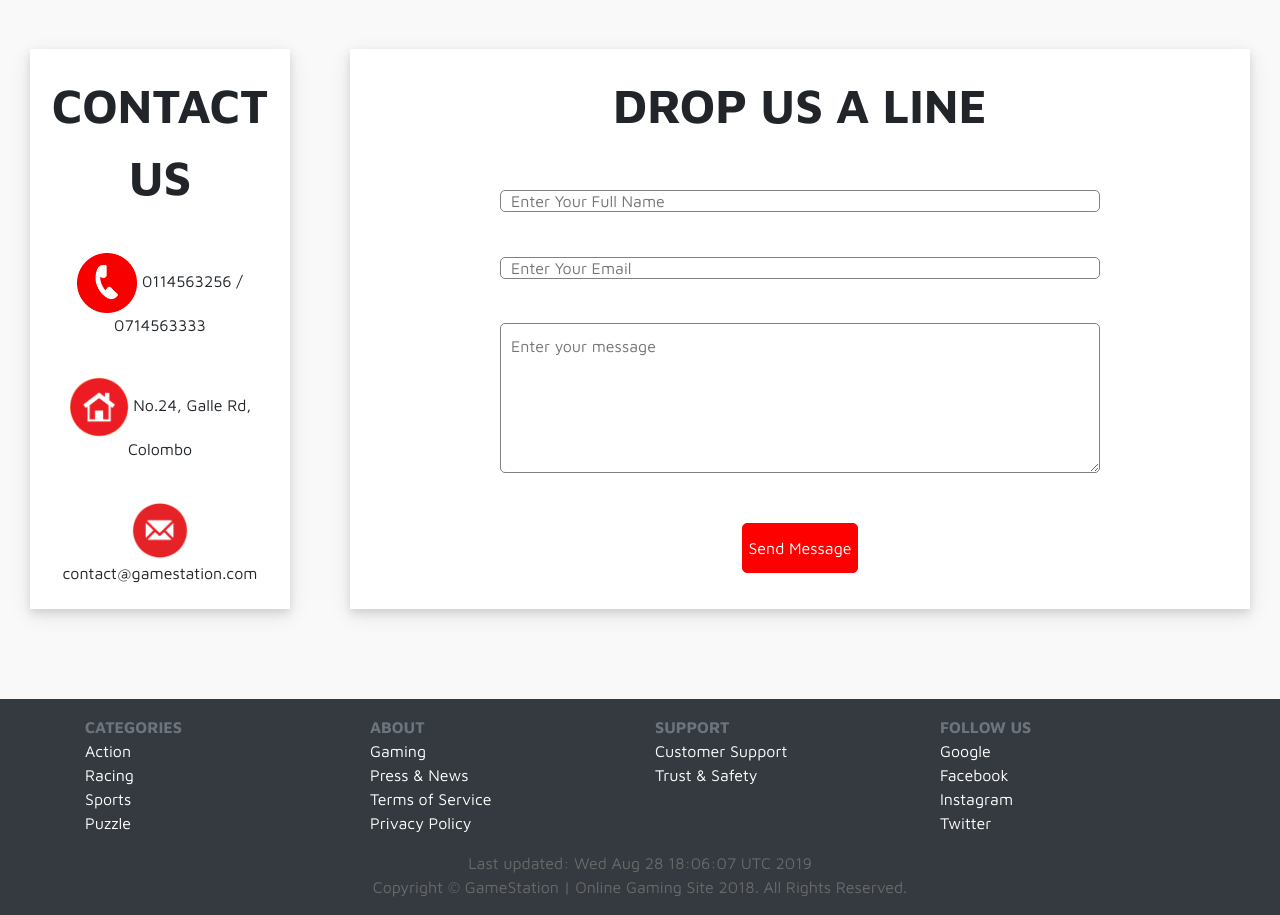
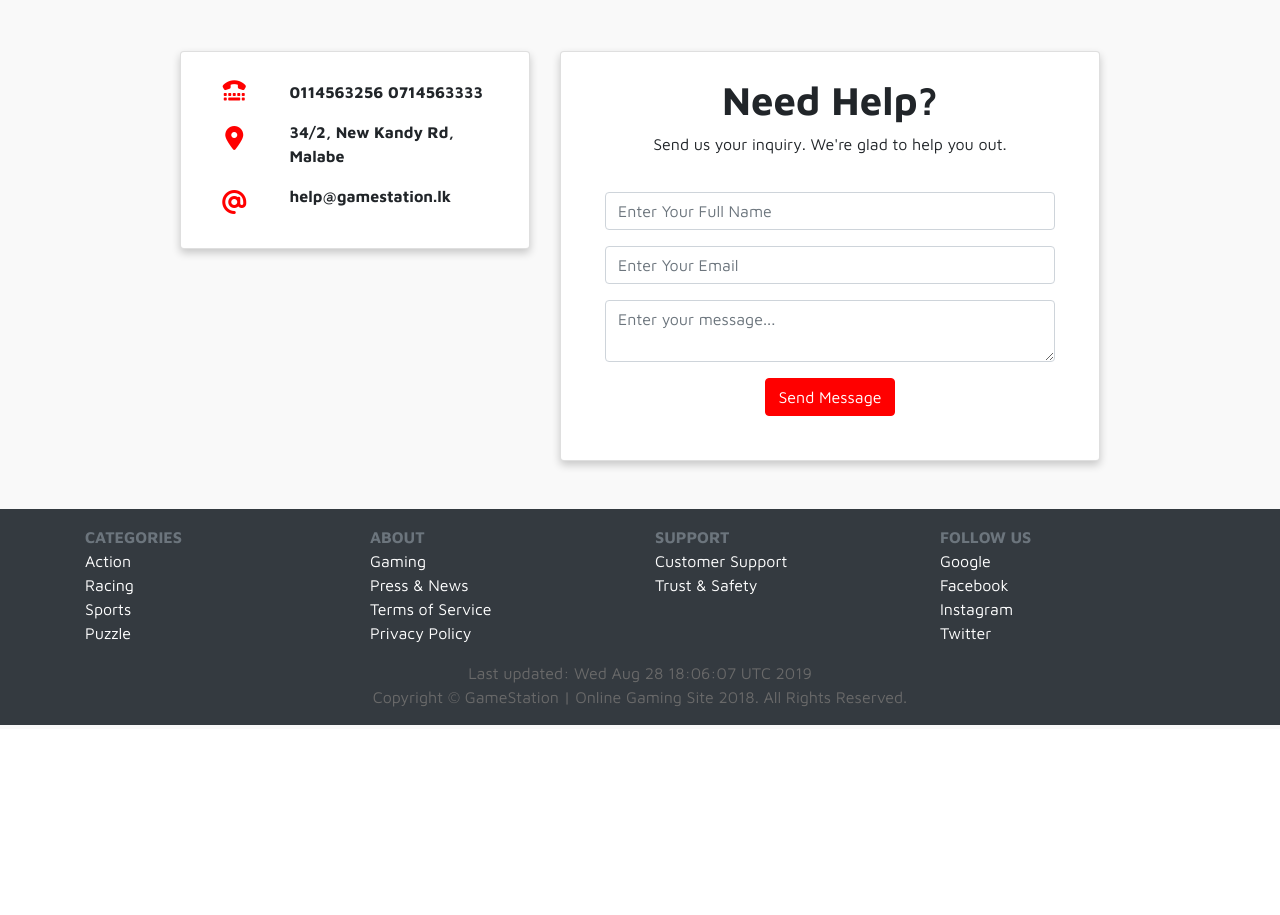
Before and after one commit to pasanjg/GAMESTATION, a Java web app: page /contact in a window 1280 px wide. Shown: the part 71-986 px from the top of the page. After the commit the page ends 796 px from the top, so only its background shows below. Run offline with Tomcat 11, a stand-in JSP engine, Linux system fonts and the light colour scheme; some libraries are stand-ins or nearby versions.

Commit message:
contact page updated

```diff
--- a/WebContent/WEB-INF/views/header.jsp
+++ b/WebContent/WEB-INF/views/header.jsp
@@ -25,19 +25,18 @@
         integrity="sha384-JjSmVgyd0p3pXB1rRibZUAYoIIy6OrQ6VrjIEaFf/nJGzIxFDsf4x0xIM+B07jRM"
         crossorigin="anonymous"></script>
 
+    <script src="https://kit.fontawesome.com/64e4326dc2.js"></script>
+
         <%
 			User user = (User) session.getAttribute("currentSessionUser");
-
 			String type = (String)request.getAttribute("type");
-
 		%>
 
     <style>
 
+    </style>
 
-    </style>
     <link rel="shortcut icon" href="favicon.ico" />
-
 
     <script type="text/javascript">
 
@@ -55,7 +54,6 @@
         }
 
     </script>
-
 
 </head>
 
--- a/WebContent/assets/css/styles.css
+++ b/WebContent/assets/css/styles.css
@@ -19,6 +19,14 @@ a{
 .gs-top{
   	margin-top: 70px;
  }
+
+.fa, .fas{
+ 	color: red !important;
+}
+
+.fa:hover, .fas:hover{
+ 	color: #ff6060!important;
+}
 
 #navSearchBar{
 	width: 400px;
@@ -228,8 +236,6 @@ embed {
 .card {
 	text-align: center;
 	box-shadow: 0 4px 8px 0 rgba(0,0,0,0.2);
-	margin-bottom: 25px;
-	padding-top: 20px;
 	transition: 0.3s;
 }
 
--- a/WebContent/contact.jsp
+++ b/WebContent/contact.jsp
@@ -5,133 +5,108 @@
 
 	<%
     	response.setHeader("Cache-Control", "no-cache, no-store, must-revalidate");
-
     %>
 
 	<title> Contact Us | GameStation </title>
 
 	<style>
 
-        h1{
-			color:black;
-			text-align: center;
-			font-size:60px;
-            margin: 80px;
-		}
-
-		body{
-
-			margin: 0px;
-		}
-
-        .mainArea{
-            width: auto;
-            height: 700px;
-            margin-top: 70px;
-        }
-
-        .sideBar{
-            width: 260px;
-            height: 560px;
-            margin-left: 30px;
-            margin-right: 20px;
-            margin-top: 50px;
-            margin-bottom: 30px;
-            padding: 20px;
-            background-color: white;
-            box-shadow: 0 4px 8px 0 rgba(0, 0, 0, 0.1), 0 6px 20px 0 rgba(0, 0, 0, 0.1);
-            float: left;
-        }
-
-        .content{
-            min-width: 900px;
-            height: 560px;
-            margin-top: 50px;
-            text-align: center;
-            margin-bottom: 30px;
-            margin-right: 30px;
-            padding: 20px;
-            background-color: white;
-            box-shadow: 0 4px 8px 0 rgba(0, 0, 0, 0.1), 0 6px 20px 0 rgba(0, 0, 0, 0.1);
-            float: right;
-        }
-
-        input[type="text"], input[type="email"]{
-			width:600px;
-			height:20px;
-            font-size: 16px;
-			margin-bottom: 20px;
-			border:1px solid gray;
-            border-radius: 5px;
-			padding:10px;
-		}
-
-        textarea{
-        	/* font-family: calibri; */
-        	font-size: 20px;
-        	width: 600px;
-			height: 150px;
-            font-size: 16px;
-			margin-bottom: 20px;
-			border: 1px solid gray;
-            border-radius: 5px;
-			padding:10px;
-        }
-
-        input[type="submit"]{
-			height: 50px;
-			width: auto;
-			padding: 5px;
-			font-size: 16px;
-			color: white;
-			background-color: red;
-			border: 1px solid red;
-			border-radius: 5px;
-			transition: background-color 0.2s ease-in-out;
-		}
-
-		input[type="submit"]:hover{
-			color: red;
-			background-color: white;
-			border: 1px solid red;
-			border-radius: 5px;
-		}
-
-
 	</style>
 
 </head>
 <body>
 
-    <div class="mainArea" align="center">
-        <div class="sideBar" align="center">
-        	<p><font size = "13"><b>CONTACT US</b></font></p>
-        	<br>
-			<p><img src = "images/call.png" width = "60" height = "60" align = "center" > <font size = "3" > 0114563256 / 0714563333 </font></p>
-			<br>
+    <div class="container gs-top">
 
-			<p><img src = "images/address.png" width = "60" height = "60" align = "center"><font size = "3"> No.24, Galle Rd, Colombo </b></font></p>
-			<br>
+        <div class="row">
+        	<div class="col-12 mt-1"></div>
+        </div>
 
-			<p><img src = "images/email.png" width = "60" height = "60" align = "center"> <font size = "3"> contact@gamestation.com </font></p>
+        <div class="row justify-content-center my-5">
+
+        	<div class="col-md-4 mb-5">
+        		<div class="row">
+					<div class="col">
+						<div class="card px-2 mb-2 text-sm-center text-md-left">
+							<div class="card-body">
+								<div class="row">
+									<div class="col-md-12 col-sm-4">
+										<div class="row">
+											<div class="col-md-3 text-center">
+												<span style="font-size: 1.5rem;">
+													<i class="fas fa-tty"></i>
+												</span>
+											</div>
+											<div class="col-md-9 my-2">
+												<strong>0114563256</strong>
+												<strong>0714563333</strong>
+											</div>
+										</div>
+									</div>
+									<div class="col-md-12 col-sm-4">
+										<div class="row">
+											<div class="col-md-3 my-2 text-center">
+												<span style="font-size: 1.5rem;">
+													<i class="fas fa-map-marker-alt"></i>
+												</span>
+											</div>
+											<div class="col-md-9 my-2">
+												<strong>34/2, New Kandy Rd, Malabe</strong>
+											</div>
+										</div>
+									</div>
+									<div class="col-md-12 col-sm-4">
+										<div class="row">
+											<div class="col-md-3 my-2 text-center">
+												<span style="font-size: 1.5rem;">
+													<i class="fas fa-at"></i>
+												</span>
+											</div>
+											<div class="col-md-9 my-2">
+												<strong>help@gamestation.lk</strong>
+											</div>
+										</div>
+									</div>
+								</div>
+							</div>
+						</div>
+					</div>
+					<!-- <div class="col d-none d-md-block">
+						<div class="card p-0 text-sm-center text-md-left overflow-auto">
+							<div class="card-body">
+								<small>
+									We're very approachable and would love to speak to you. Feel free to call, send us an email,
+									meet us or simply complete the inquiry form.
+								</small>
+							</div>
+						</div>
+					</div> -->
+				</div>
+        	</div>
+
+            <div class="col-md-6">
+				<div class="card p-4 text-center">
+					<h1><b>Need Help?</b></h1>
+					<p>Send us your inquiry. We're glad to help you out.</p>
+					<div class="card-body">
+						<form method="POST" action="contact" autocomplete="off">
+							<div class="form-group">
+								<input type="text" class="form-control" name="name" placeholder="Enter Your Full Name" required/>
+							</div>
+							<div class="form-group">
+								<input type="email" class="form-control" name="email" placeholder="Enter Your Email" required/>
+							</div>
+							<div class="form-group">
+								<textarea class="form-control" name="message" placeholder="Enter your message..." required></textarea>
+							</div>
+							<button class="btn btn-gs-red" type="submit">Send Message</button>
+						</form>
+					</div>
+				</div>
+            </div>
 
         </div>
-        <div class="content">
 
-			<font size = "10" ><b>DROP US A LINE</b></font>
-
-			<br><br><br>
-
-			<form method="POST" action="contact">
-				  <input type = "text" name = "name" placeholder = "Enter Your Full Name" required/><br><br>
-				  <input type = "email" name = "email" placeholder = "Enter Your Email" required/><br><br>
-				  <textarea rows="" cols="" name="message" placeholder="Enter your message" required></textarea><br><br>
-				  <input type = "submit" value = "Send Message"/>
-			</form>
-
-
-
-        </div>
     </div>
 
     <jsp:include page="WEB-INF/views/footer.jsp"/>
--- a/WebContent/profile.jsp
+++ b/WebContent/profile.jsp
@@ -142,7 +142,7 @@
 						%>
 
 							<div class="col-sm-12 col-md-6 col-lg-4">
-								<div class="card text-center pt-4">
+								<div class="card text-center mb-4 pt-4">
 									<a href="play-game?GameID=<%= gameID %>" style="color: black">
 										<img src="images/<%= gameID %>.jpg" height="135" alt="<%= gameID %>" style="margin: auto;">
 									</a>
```
Also changed, not shown: WebContent/images/address.png (deleted), WebContent/images/call.png (deleted), WebContent/images/email.png (deleted), WebContent/images/sidebar.png (deleted), WebContent/images/yourad.jpg (deleted).
